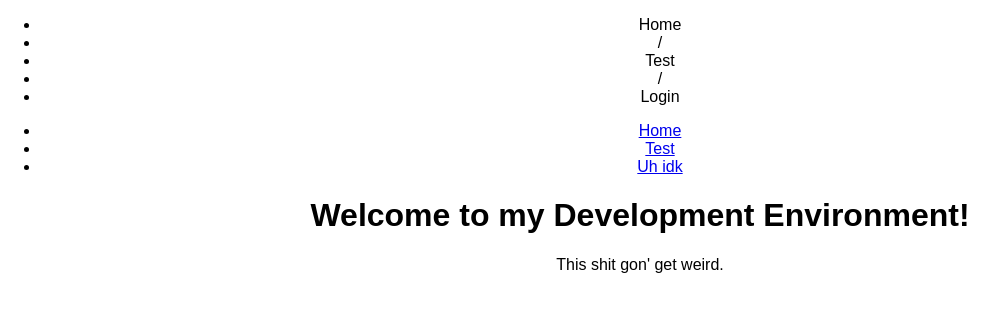
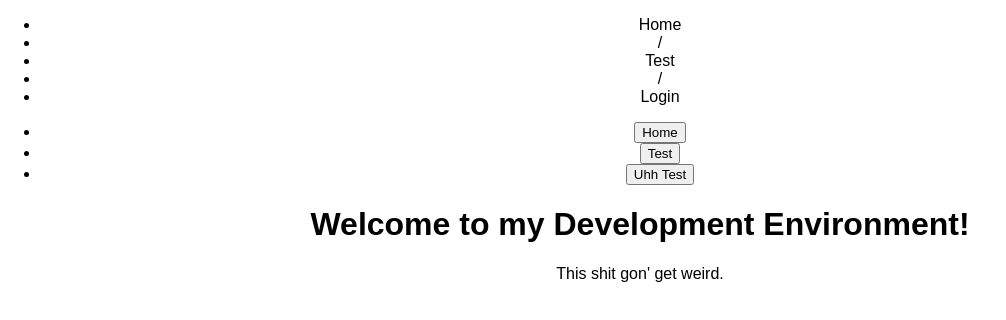
Before and after one commit to dopename/nickdev, a React app in the folder frontend/: page / in a window 1280 px wide. Shown: the top 320 px of the page, without its empty margins (0-1006 px from the left). Built offline with nearby package versions, Linux system fonts and the light colour scheme.

Commit message:
More initial setup - setting up side nav?

```diff
--- a/frontend/src/components/Home/Home.jsx
+++ b/frontend/src/components/Home/Home.jsx
@@ -3,7 +3,7 @@ import { Link, Route, Switch } from 'react-router-dom';
 import LoginPage from './LoginPage/LoginPage'
 import TestContent from './TestContent/TestContent'
 import './Home.css'
-import { Nav, NavItem, NavLink } from 'reactstrap';
+import { Nav, NavItem, NavLink, Button } from 'reactstrap';
 
 export default class Home extends Component {
 	constructor(props) {
@@ -55,16 +55,16 @@ export default class Home extends Component {
 			<div className="container-fluid">
 				<TopNav changePage={this.changePage} handleLogout={this.handleLogout} logged_in={this.state.logged_in} />
 				<div className="row my-3">
-					<div className="col-lg-2">
+					<div className="col-lg-2 text-left">
 						<Nav vertical>
 							<NavItem>
-								<NavLink href="#">Home</NavLink>
+								<Button outline color="info" size="lg">Home</Button>
 							</NavItem>
 							<NavItem>
-								<NavLink href="#">Test</NavLink>
+								<Button outline color="info" size="lg">Test</Button>
 							</NavItem>
 							<NavItem>
-								<NavLink href="#">Uh idk</NavLink>
+								<Button outline color="info" size="lg">Uhh Test</Button>
 							</NavItem>
 						</Nav>
 					</div>
```
